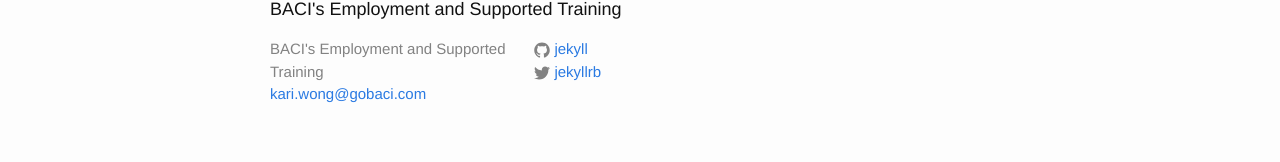
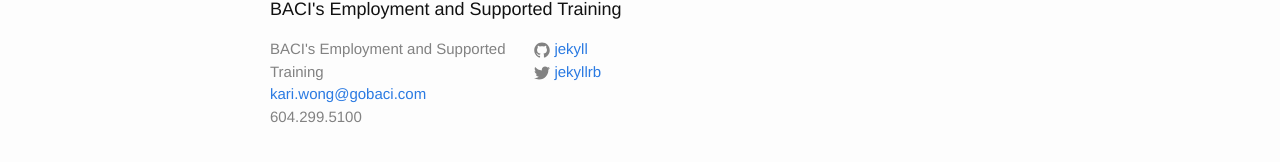
Before and after one commit to BACI-Employment/BACI-Employment.github.io, a Jekyll site: the page built from index.html, in a window 1280 px wide. Shown: the part 355-517 px from the top of the page. Built offline with Jekyll 4.4.1, drawn with Linux system fonts in a browser that asks for light colours.

Commit message:
footer update

```diff
--- a/_config.yml
+++ b/_config.yml
@@ -1,6 +1,7 @@
 # Site settings
 title: BACI's Employment and Supported  Training
 email: kari.wong@gobaci.com
+phone: 604.299.5100
 description: > # this means to ignore newlines until "baseurl:"
 baseurl: "" # the subpath of your site, e.g. /blog/
 url: "http://BACI-Employment.github.io" # the base hostname & protocol for your site
--- a/_includes/footer.html
+++ b/_includes/footer.html
@@ -9,6 +9,7 @@
         <ul class="contact-list">
           <li>{{ site.title }}</li>
           <li><a href="mailto:{{ site.email }}">{{ site.email }}</a></li>
+          <li>{{ site.phone }}</li>
         </ul>
       </div>
 
```
